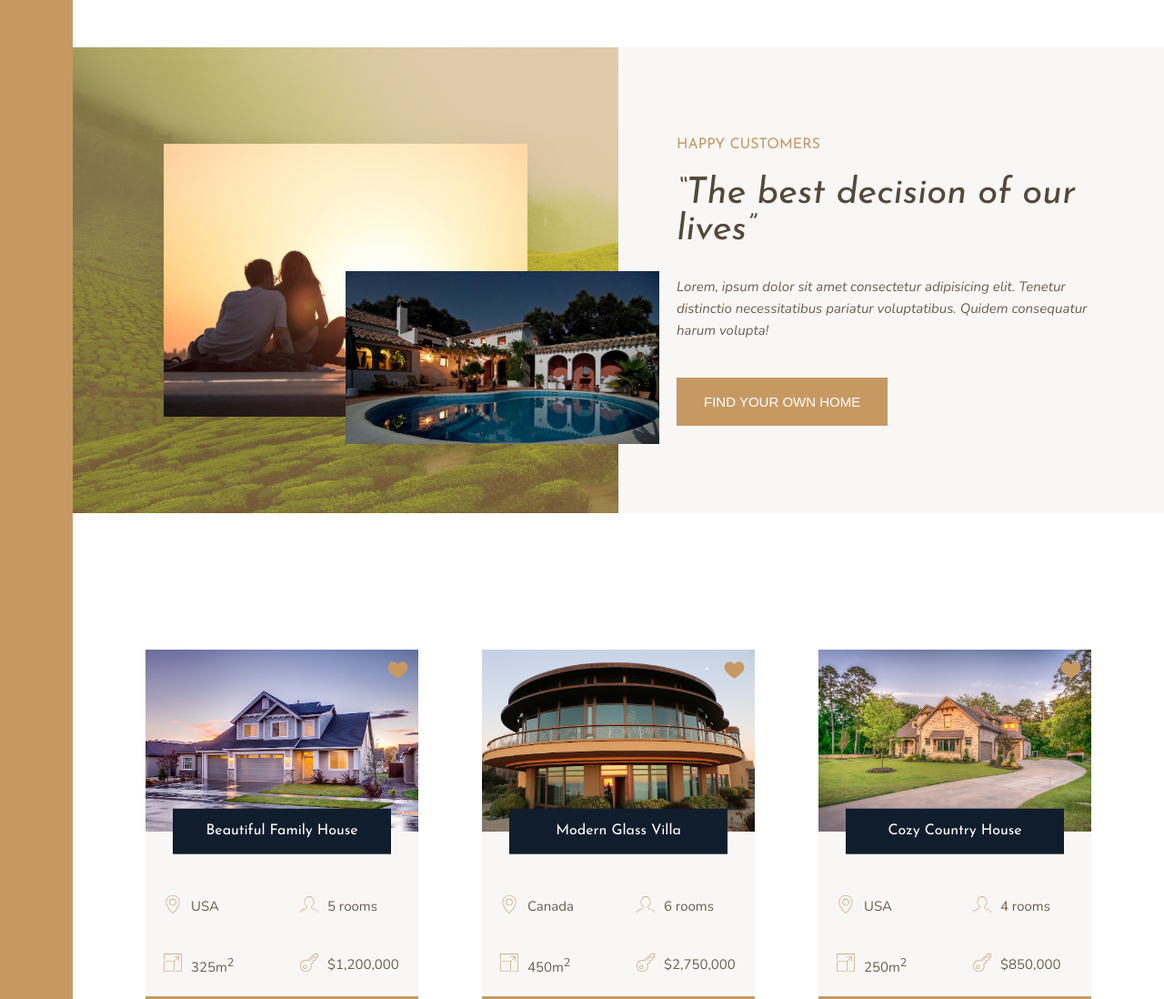
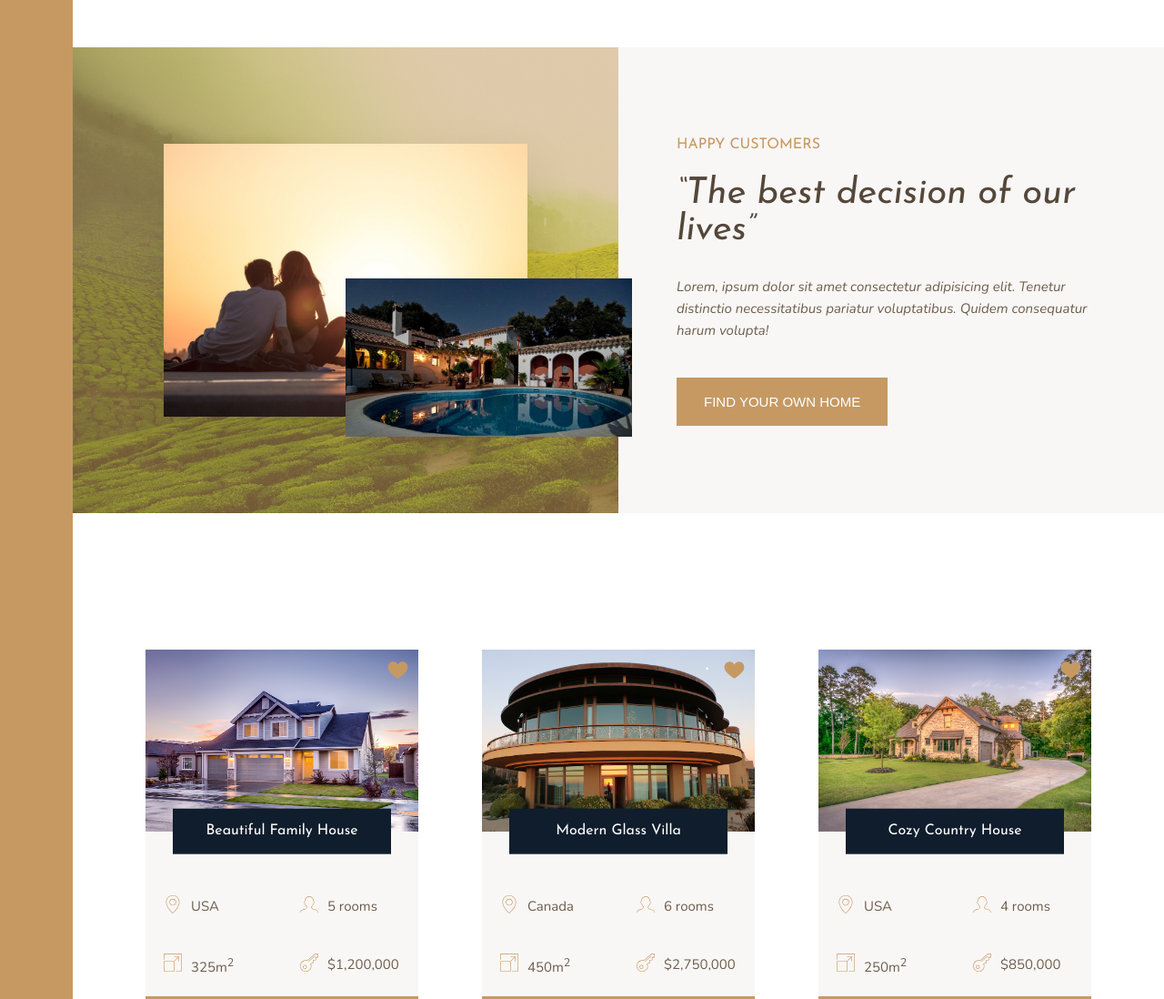
Before and after one commit to Ferperemero86/Nexter, a website: page index.html in a window 1280 px wide. Shown: the part 1311-2409 px from the top of the page at 91% size. Drawn offline with nearby package versions, Linux system fonts and the light colour scheme.

Commit message:
Fix image position

```diff
--- a/sass/_story.scss
+++ b/sass/_story.scss
@@ -31,7 +31,7 @@
   }
 
   &__img--2 {
-    width: 115%;
+    width: 105%;
     grid-row: 4 / 6;
     grid-column: 4 / 7;
     z-index: 20;
@@ -40,7 +40,6 @@
       width: 90%;
       grid-column: 4 / -1;
       grid-row: 2 / 4;
-      //transform: translateX(-100px);
     }
   }
 
```
Also changed, not shown: css/style.css.
